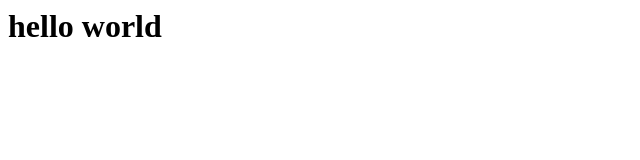
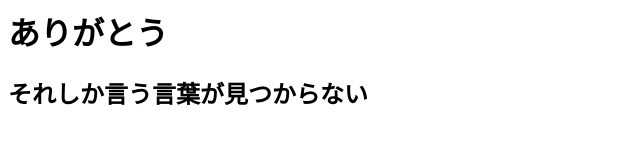
Before and after one commit to tanaka-kentaro/tanaka-kentaro.github.io, a plain HTML site: page index.html in a window 1280 px wide. Shown: the whole page, without its empty margins (0-640 px from the left). Drawn offline with Linux system fonts and the light colour scheme.

Commit message:
ジャイロ

```diff
--- a/index.html
+++ b/index.html
@@ -1 +1,2 @@
-<h1>hello world</h1>
+<h1>ありがとう</h1>
+<h2>それしか言う言葉が見つからない</h2>
```
